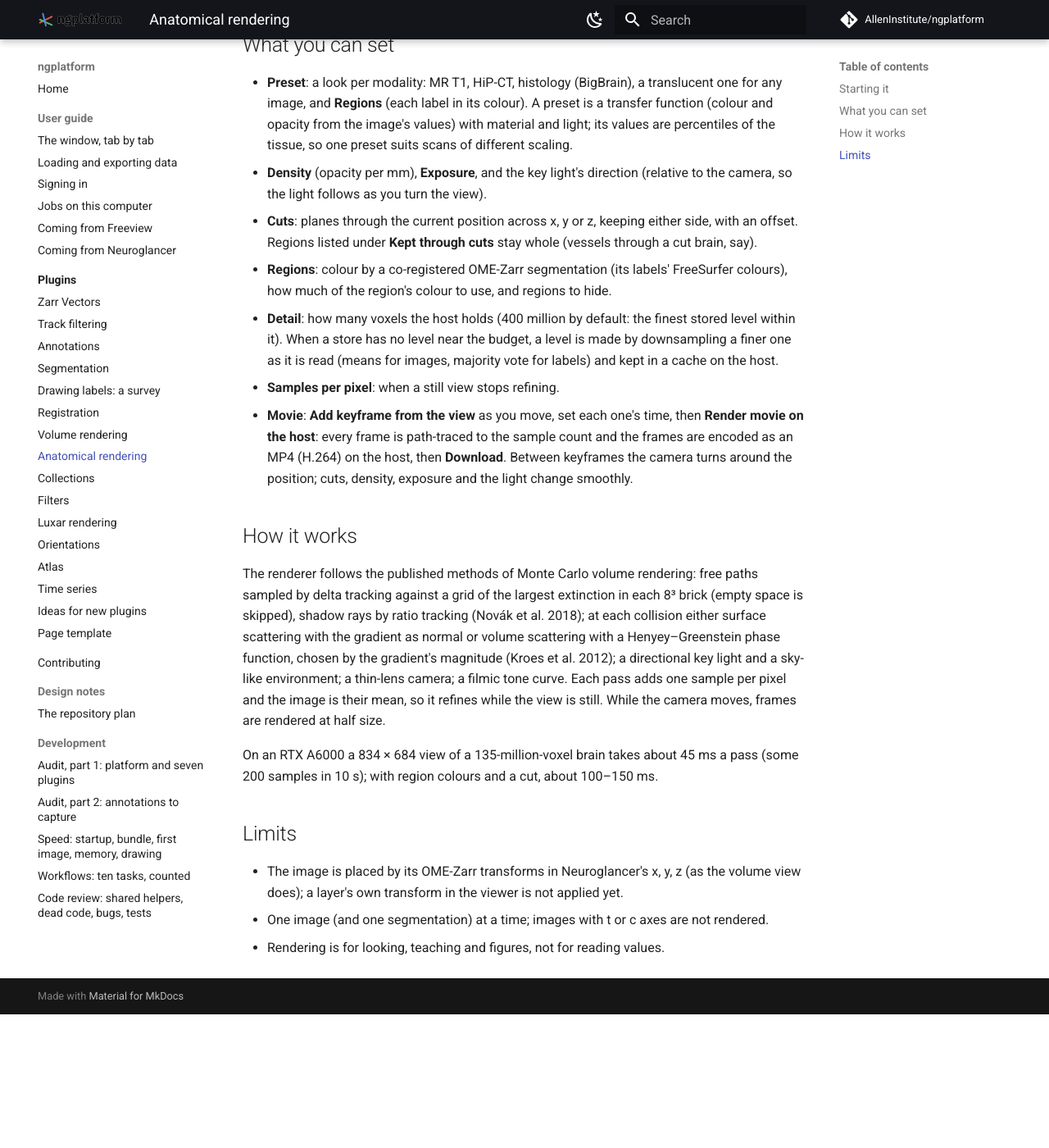
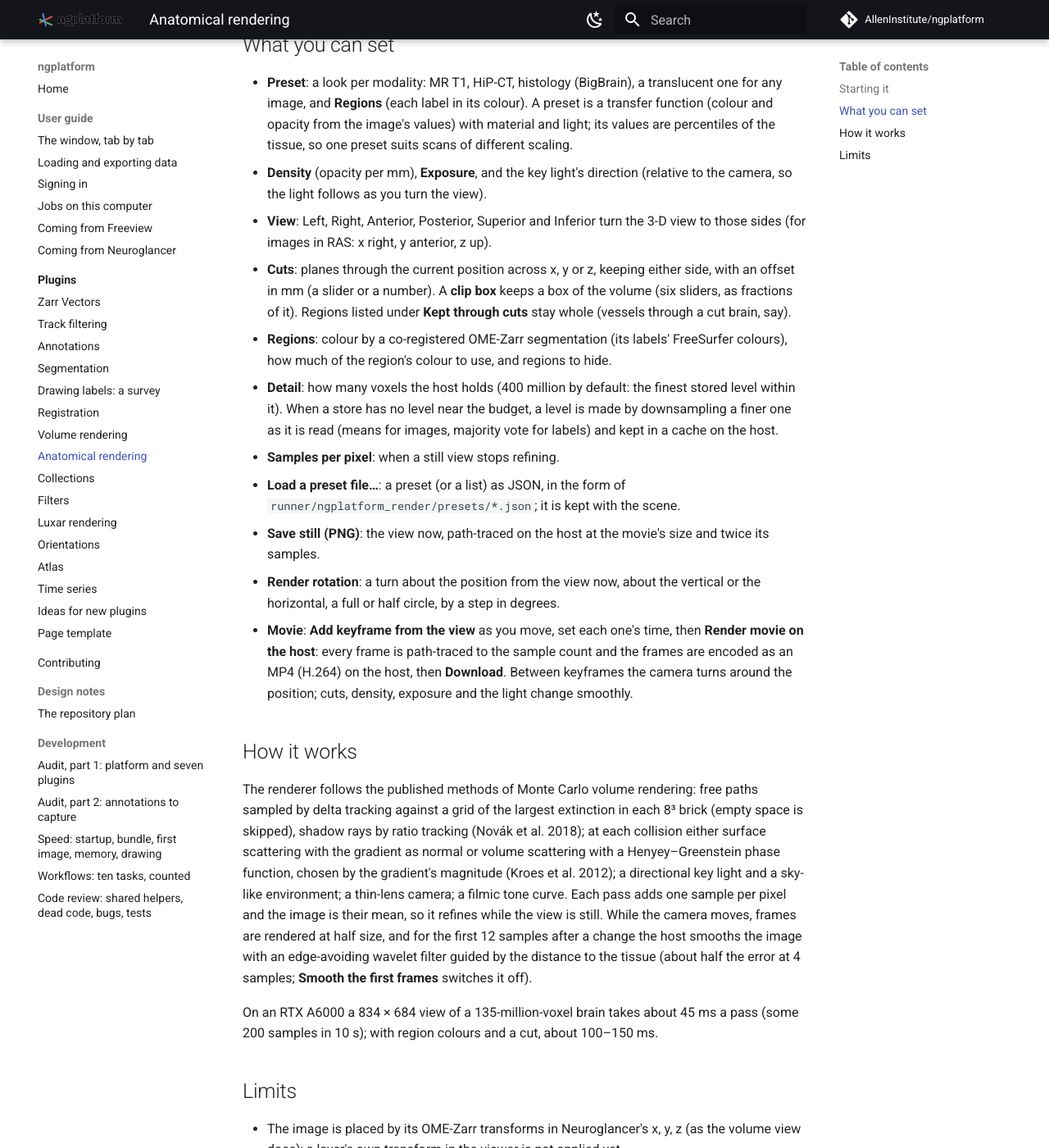
Before and after one commit to AllenInstitute/ngplatform, an MkDocs documentation site: the page built from docs/plugins/anatomical-rendering.md, in a window 1280 px wide and 1400 px high, scrolled down 1527 px. Shown: the whole window at 82% size. Built offline with MkDocs 1.6.1 and Material for MkDocs 9.7.7, drawn with Linux system fonts in a browser that asks for light colours; comment, search, counter and statistics services are not loaded; before the commit the page ends 2764 px from its top, so only the background shows below that.

Commit message:
Docs: views, clip box, stills, rotations, preset files, the denoiser

```diff
--- a/docs/plugins/anatomical-rendering.md
+++ b/docs/plugins/anatomical-rendering.md
@@ -50,8 +50,11 @@ It renders in one of two places:
   the tissue, so one preset suits scans of different scaling.
 - **Density** (opacity per mm), **Exposure**, and the key light's direction
   (relative to the camera, so the light follows as you turn the view).
+- **View**: Left, Right, Anterior, Posterior, Superior and Inferior turn the
+  3-D view to those sides (for images in RAS: x right, y anterior, z up).
 - **Cuts**: planes through the current position across x, y or z, keeping
-  either side, with an offset. Regions listed under **Kept through cuts**
+  either side, with an offset in mm (a slider or a number). A **clip box**
+  keeps a box of the volume (six sliders, as fractions of it). Regions listed under **Kept through cuts**
   stay whole (vessels through a cut brain, say).
 - **Regions**: colour by a co-registered OME-Zarr segmentation (its labels'
   FreeSurfer colours), how much of the region's colour to use, and regions
@@ -61,6 +64,12 @@ It renders in one of two places:
   budget, a level is made by downsampling a finer one as it is read (means
   for images, majority vote for labels) and kept in a cache on the host.
 - **Samples per pixel**: when a still view stops refining.
+- **Load a preset file…**: a preset (or a list) as JSON, in the form of
+  `runner/ngplatform_render/presets/*.json`; it is kept with the scene.
+- **Save still (PNG)**: the view now, path-traced on the host at the movie's
+  size and twice its samples.
+- **Render rotation**: a turn about the position from the view now, about
+  the vertical or the horizontal, a full or half circle, by a step in degrees.
 - **Movie**: **Add keyframe from the view** as you move, set each one's
   time, then **Render movie on the host**: every frame is path-traced to the
   sample count and the frames are encoded as an MP4 (H.264) on the host,
@@ -78,7 +87,10 @@ Henyey–Greenstein phase function, chosen by the gradient's magnitude (Kroes
 et al. 2012); a directional key light and a sky-like environment; a thin-lens
 camera; a filmic tone curve. Each pass adds one sample per pixel and the
 image is their mean, so it refines while the view is still. While the
-camera moves, frames are rendered at half size.
+camera moves, frames are rendered at half size, and for the first 12
+samples after a change the host smooths the image with an edge-avoiding
+wavelet filter guided by the distance to the tissue (about half the error at
+4 samples; **Smooth the first frames** switches it off).
 
 On an RTX A6000 a 834 × 684 view of a 135-million-voxel brain takes about
 45 ms a pass (some 200 samples in 10 s); with region colours and a cut,
```
Also changed, not shown: docs/dev/cinematic-anatomy-survey.md (+1 -1 lines).
